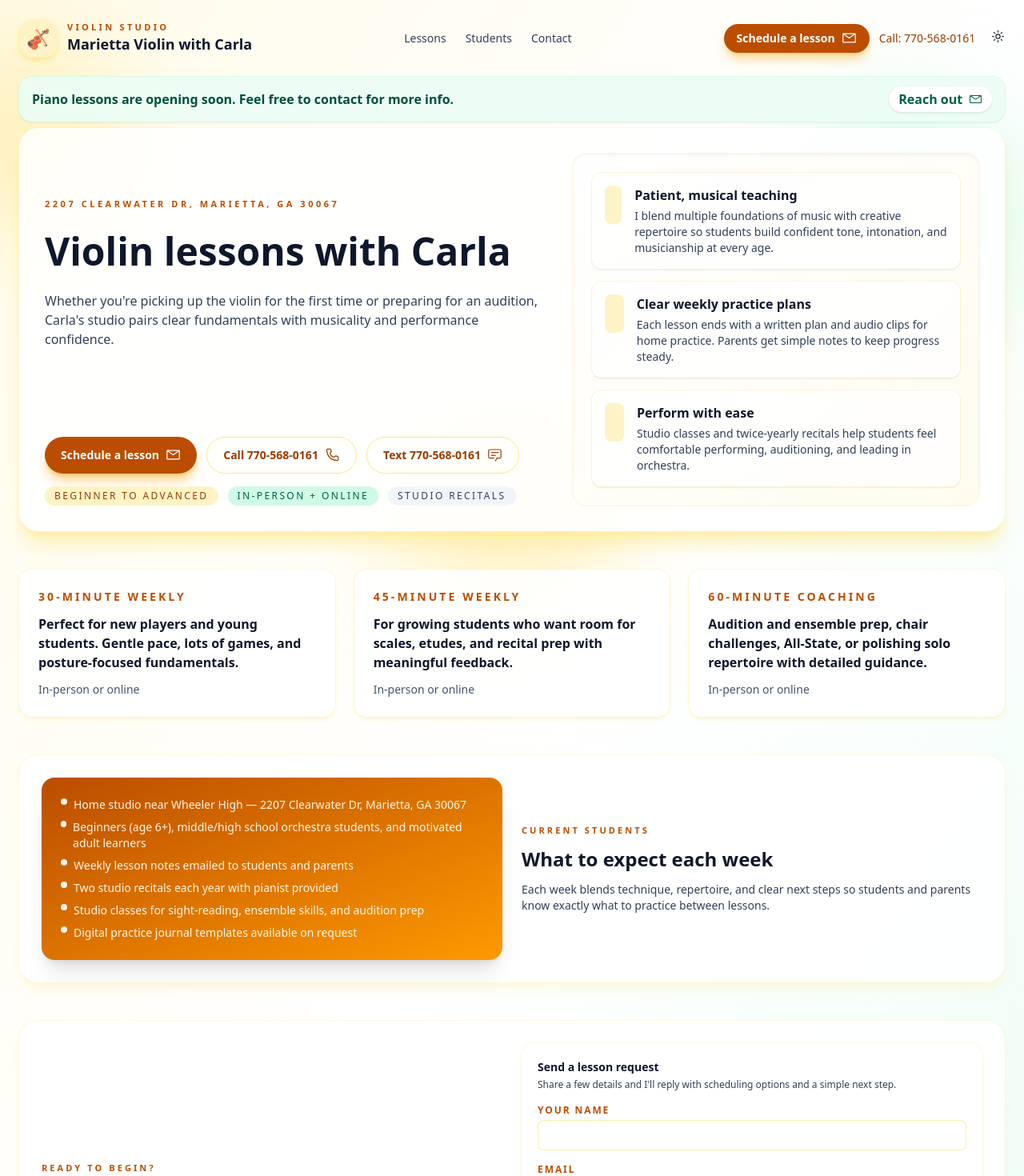
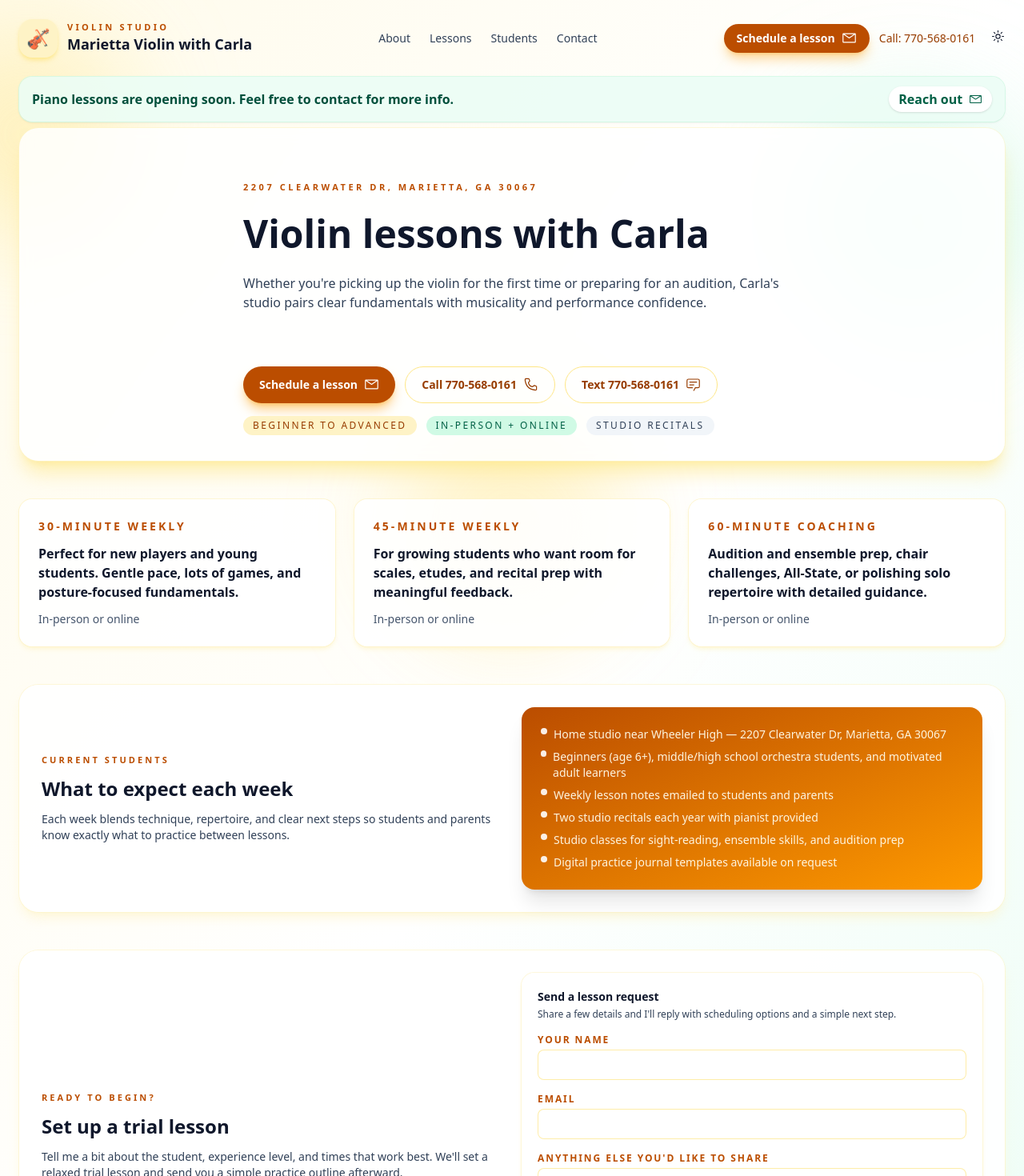
Before and after one commit to anderson-webops/mariettaviolinwithcarla.com, a Nuxt app in the folder front-end/: page / in a window 1280 px wide. Shown: the top 1470 px of the page at 80% size. Built offline with nearby package versions, Linux system fonts and the light colour scheme.

Commit message:
Add About section link to navigation; adjust component order in SectionStudents for layout consistency. Remove segment for readibility.

```diff
--- a/front-end/src/components/sections/SectionHero.vue
+++ b/front-end/src/components/sections/SectionHero.vue
@@ -21,9 +21,12 @@ const tagToneClasses: Record<string, string> = {
 
 <template>
 	<section
+		id="about"
 		class="rounded-3xl bg-white/85 p-8 shadow-xl shadow-amber-200/60 ring-1 ring-amber-100/60 backdrop-blur-sm dark:bg-slate-900/70 dark:ring-amber-900/30"
 	>
-		<div class="grid gap-10 md:grid-cols-[1.1fr_0.9fr] md:items-stretch">
+		<div
+			class="grid gap-10 md:grid-cols-[1.1fr_0.9fr] md:items-stretch md:[&>div:only-child]:col-span-2 md:[&>div:only-child]:max-w-2xl md:[&>div:only-child]:justify-self-center md:[&>div:only-child]:min-h-[22rem]"
+		>
 			<div class="flex h-full flex-col">
 				<div class="flex-[0.5]" aria-hidden="true" />
 				<div class="space-y-5">
@@ -74,6 +77,7 @@ const tagToneClasses: Record<string, string> = {
 				</div>
 			</div>
 
+			<!--
 			<div
 				class="grid gap-4 rounded-2xl bg-gradient-to-br from-white to-amber-50/80 p-6 shadow-inner ring-1 ring-amber-100/70 dark:from-slate-800 dark:to-slate-900 dark:ring-amber-900/40"
 			>
@@ -97,6 +101,7 @@ const tagToneClasses: Record<string, string> = {
 					</div>
 				</div>
 			</div>
+			-->
 		</div>
 	</section>
 </template>
--- a/front-end/src/components/sections/SectionStudents.vue
+++ b/front-end/src/components/sections/SectionStudents.vue
@@ -12,7 +12,7 @@ const { students } = storeToRefs(site);
 		class="grid gap-6 rounded-3xl bg-white/90 p-7 shadow-lg shadow-amber-100/60 ring-1 ring-amber-100/60 dark:bg-slate-900/70 dark:ring-amber-900/40 md:grid-cols-2 md:items-center"
 	>
 		<div
-			class="order-2 rounded-2xl bg-gradient-to-br from-amber-700 to-amber-500 p-6 text-white shadow-xl md:order-1 w-full md:w-fit md:justify-self-start"
+			class="order-1 md:order-2 rounded-2xl bg-gradient-to-br from-amber-700 to-amber-500 p-6 text-white shadow-xl w-full md:w-fit md:justify-self-start"
 		>
 			<ul class="grid gap-2 text-sm text-amber-50/95">
 				<li v-for="item in students.support" :key="item" class="flex items-start gap-2">
@@ -21,7 +21,7 @@ const { students } = storeToRefs(site);
 				</li>
 			</ul>
 		</div>
-		<div class="order-1 space-y-3 md:order-2">
+		<div class="order-2 md:order-1 space-y-3">
 			<p class="text-[11px] uppercase tracking-[0.28em] text-amber-700 font-semibold">
 				{{ students.eyebrow }}
 			</p>
--- a/front-end/src/layouts/home.vue
+++ b/front-end/src/layouts/home.vue
@@ -44,6 +44,7 @@ const primaryCtaHref = computed(() => {
 			</div>
 
 			<nav class="hidden items-center gap-6 text-sm font-medium text-slate-700 dark:text-slate-200 md:flex">
+				<NuxtLink class="hover:text-amber-700" to="/#about">About</NuxtLink>
 				<NuxtLink class="hover:text-amber-700" to="/#lessons">Lessons</NuxtLink>
 				<NuxtLink class="hover:text-amber-700" to="/#students">Students</NuxtLink>
 				<NuxtLink class="hover:text-amber-700" to="/#contact">Contact</NuxtLink>
```
Also changed, not shown: front-end/src/components/sections/SectionContact.vue (+0 -24 lines).
